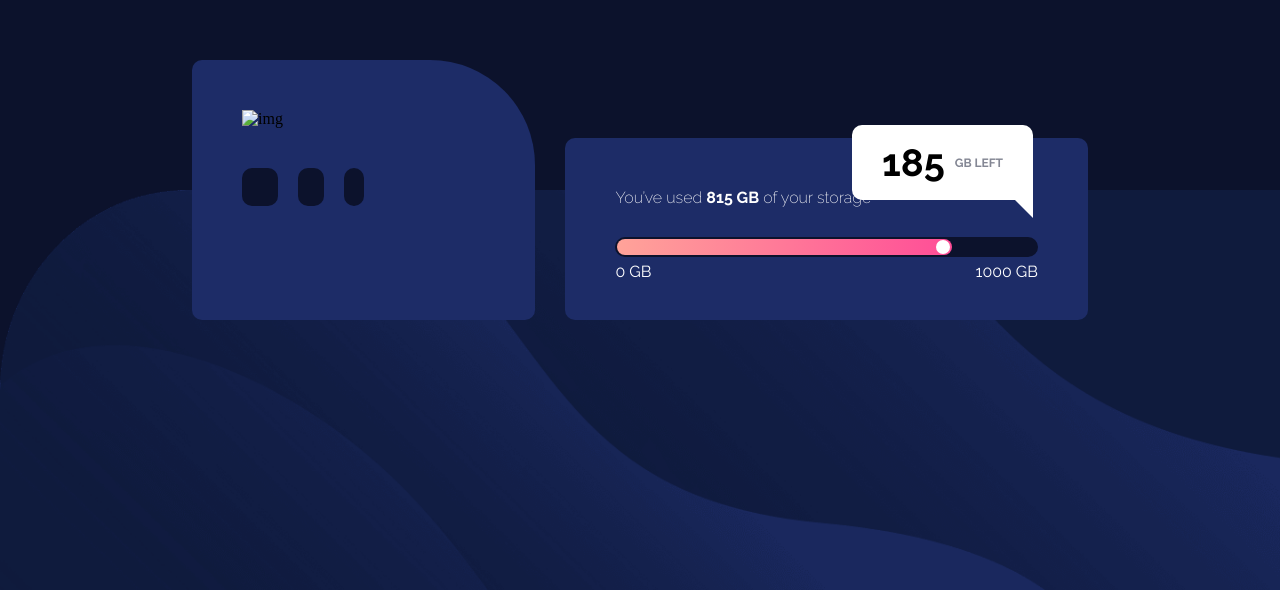
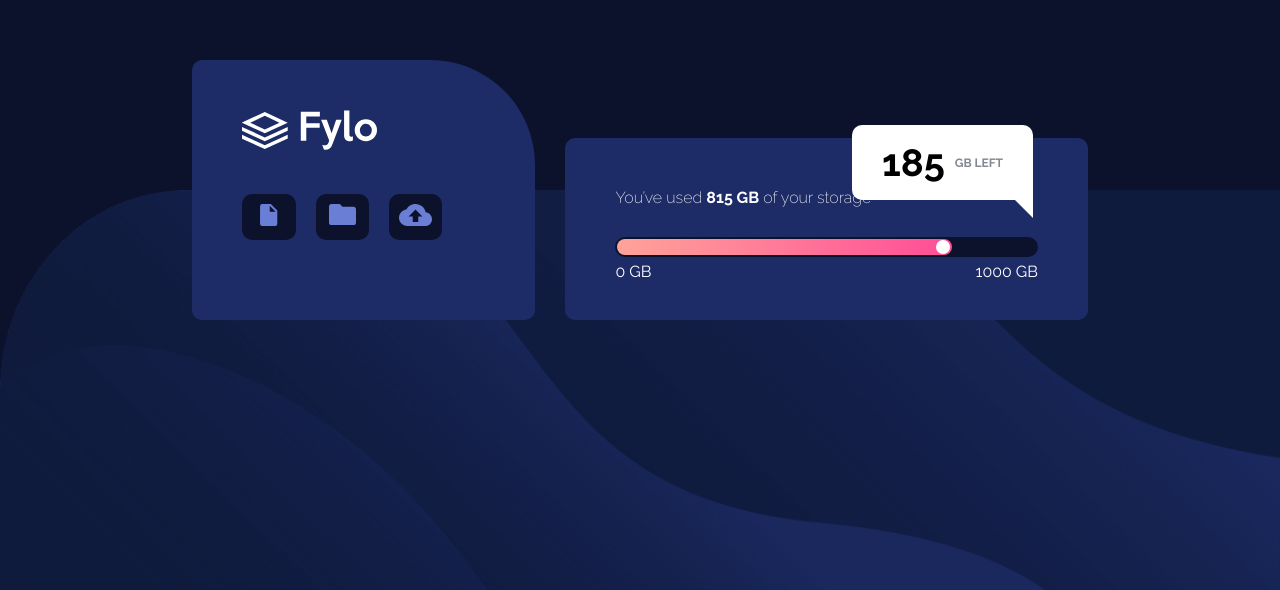
Before and after one commit to ravisingh8v/fylo-data-storage-component-master, a website: page index.html in a window 1280 px wide. Shown: the part 210-800 px from the top of the page. Drawn offline with nearby package versions, Linux system fonts and the light colour scheme; files that its build step writes are made by us from their sources; the site is published under a folder, as on GitHub Pages, so addresses that start at the root find nothing.

Commit message:
fix bugs

```diff
--- a/assets/scss/base/_variables.scss
+++ b/assets/scss/base/_variables.scss
@@ -1,7 +1,10 @@
+// Color
 $primary: hsl(243, 100%, 93%);
 $secondary: hsl(229, 7%, 55%);
 $darkblue: hsl(228, 56%, 26%);
 $darkestblue: hsl(229, 57%, 11%);
 $White: hsl(0, 0%, 100%);
 $Gradient: linear-gradient(to right, #ffa399, #ff4d97);
+
+// Font Family
 $font-primary: "Raleway", sans-serif;
--- a/index.html
+++ b/index.html
@@ -20,11 +20,11 @@
     <div class="card_container">
       <div class="left_side_wrapper">
         <div class="document p-5">
-          <div class="p-4"><span><img src="/images/logo.svg" alt="img"></span></div>
+          <div class="p-4"><span><img src="./images/logo.svg" alt="img"></span></div>
           <div class="p-4 d-flex align-items-center">
-            <div class="doc"><img class="doc1" src="/images/icon-document.svg" alt=""></div>
-            <div class="doc"><img class="doc2" src="/images/icon-folder.svg" alt=""></div>
-            <div class="doc"><img class="doc3" src="/images/icon-upload.svg" alt=""></div>
+            <div class="doc"><img class="doc1" src="./images/icon-document.svg" alt=""></div>
+            <div class="doc"><img class="doc2" src="./images/icon-folder.svg" alt=""></div>
+            <div class="doc"><img class="doc3" src="./images/icon-upload.svg" alt=""></div>
           </div>
         </div>
       </div>
```
Also changed, not shown: assets/scss/base/_global.scss (+5 -2 lines).
